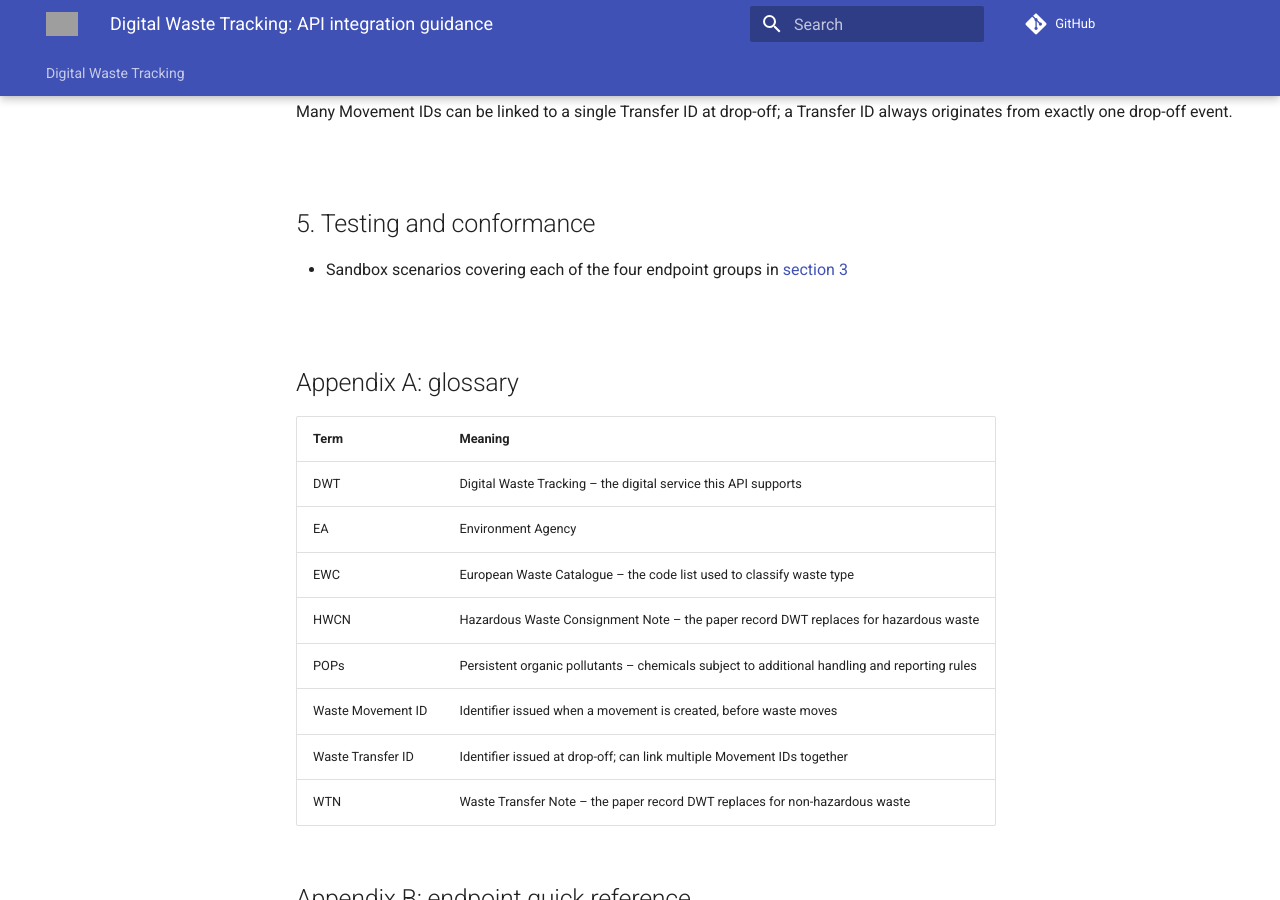
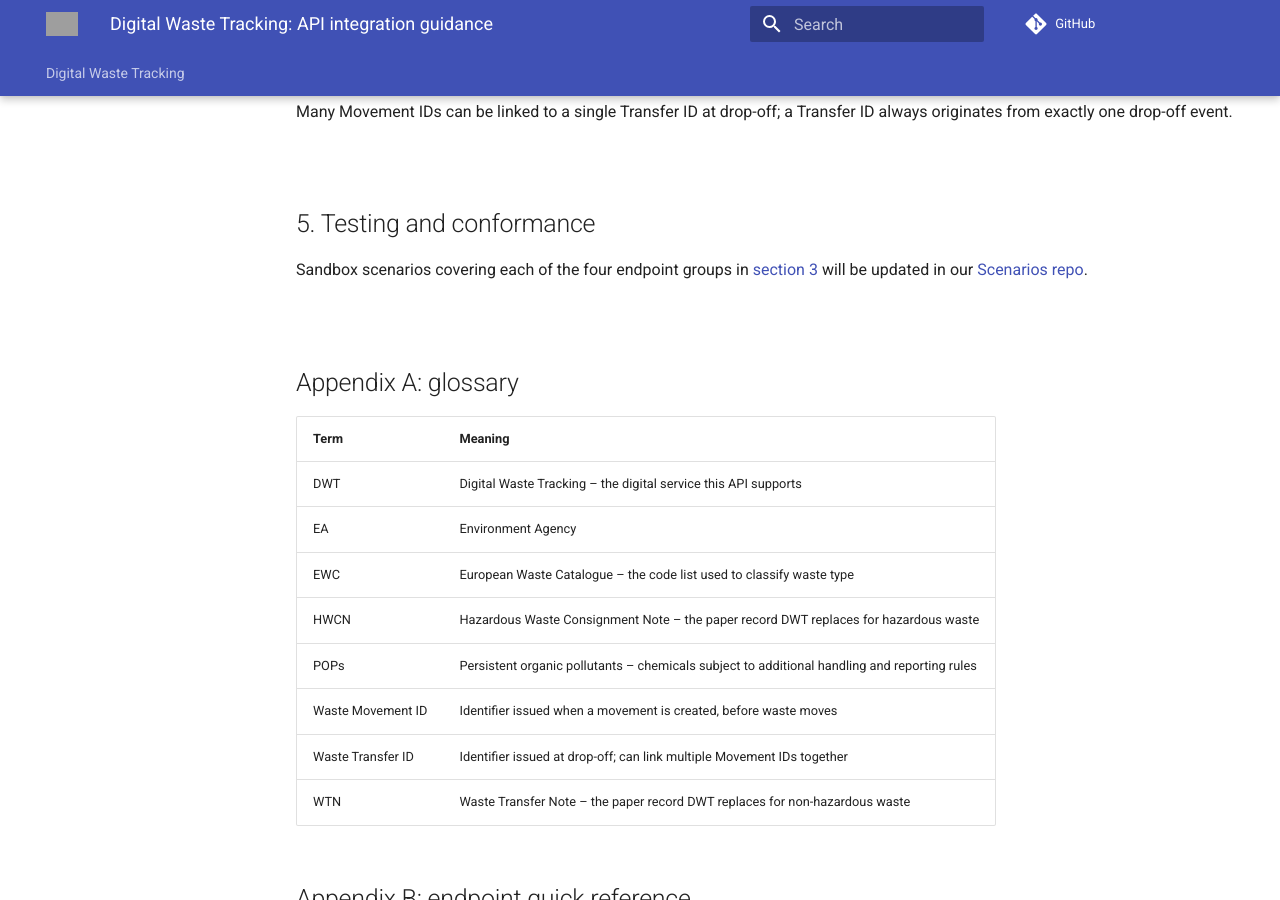
Before and after one commit to DEFRA/digital-waste-tracking-api-docs, an MkDocs documentation site: the page built from docs/software-provider-integration-guidance.md, in a window 1280 px wide and 900 px high, scrolled down 8770 px. Built offline with MkDocs 1.6.1 and Material for MkDocs 9.7.7, drawn with Linux system fonts in a browser that asks for light colours; comment, search, counter and statistics services are not loaded; the version menu is left out; grey boxes are pictures that could not be loaded.

Commit message:
Update software-provider-integration-guidance.md

```diff
--- a/docs/software-provider-integration-guidance.md
+++ b/docs/software-provider-integration-guidance.md
@@ -307,7 +307,7 @@
 
 ## 5. Testing and conformance
 
-- Sandbox scenarios covering each of the four endpoint groups in [section 3](#3-api-reference)
+Sandbox scenarios covering each of the four endpoint groups in [section 3](#3-api-reference) will be updated in our [Scenarios repo](./collections).
 
 <br>
 
```
